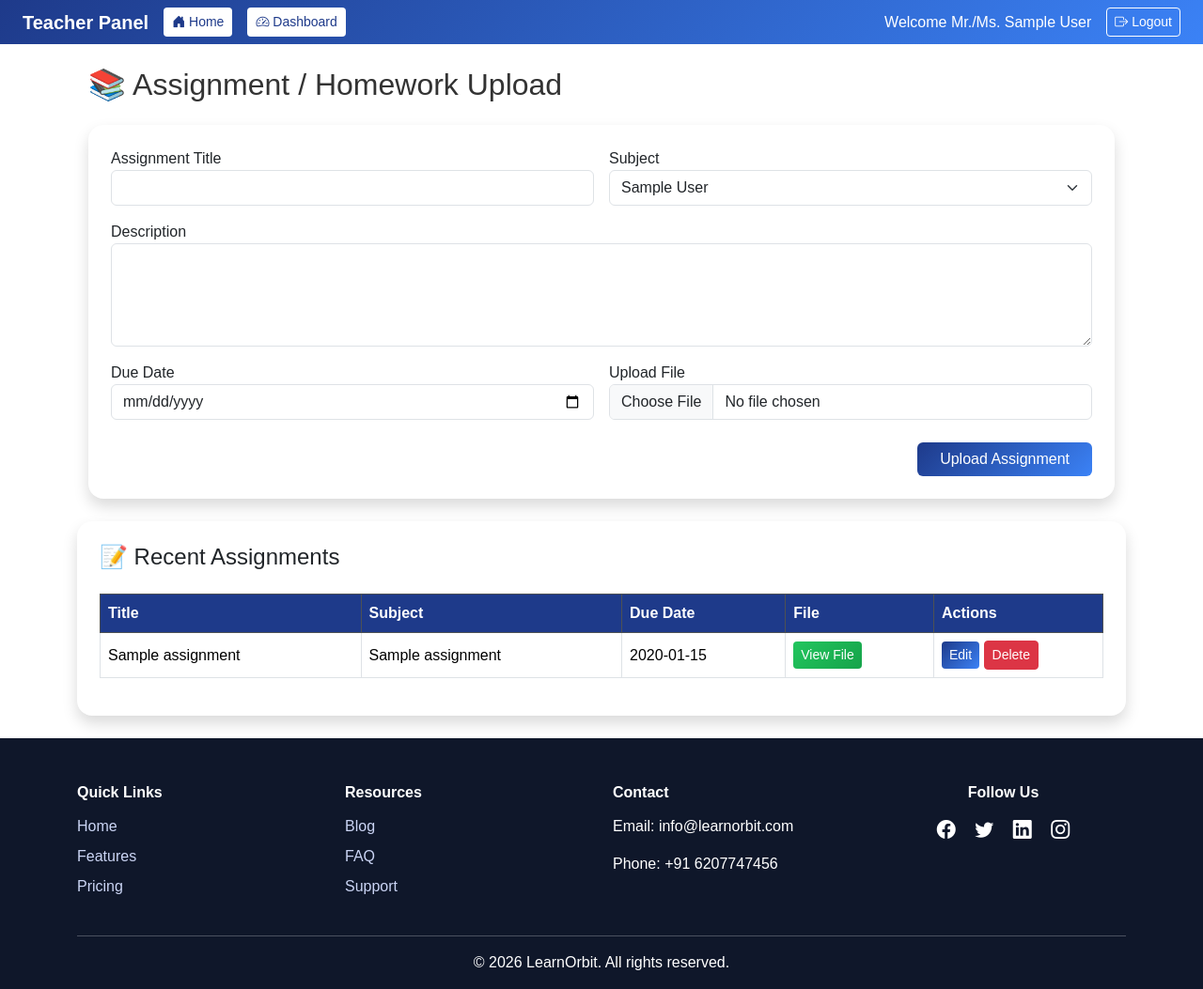
After one commit to abhi1kr2/sms, a Flask app: page /teacher_assignments in a window 1280 px wide. The commit adds this page. Shown: the whole page at 94% size. Run offline with Flask 3, Linux system fonts and the light colour scheme; the visitor is signed in with stand-in values (Sample User, id 1); tables that the repository leaves empty hold one stand-in row (values such as "Sample post"); some libraries are stand-ins or nearby versions.

Commit message:
Added code for teacher to create update and delete assignmets

```diff
--- a/app.py
+++ b/app.py
@@ -824,6 +824,205 @@ def teacher_analytics():
 
 
 
+
+#Start code for teacher assignment
+
+
+
+import os
+from werkzeug.utils import secure_filename
+
+
+@app.route("/teacher_assignments", methods=["GET", "POST"])
+def teacher_assignments():
+
+    if "teacher_id" not in session:
+        return redirect("/teacher_login")
+
+    conn = get_db()
+    cursor = conn.cursor(pymysql.cursors.DictCursor)
+
+    teacher_id = session["teacher_id"]
+
+    # ---------------- TEACHER INFO ----------------
+
+    cursor.execute("""
+        SELECT *
+        FROM teachers
+        WHERE tchr_id=%s
+    """, (teacher_id,))
+
+    teacher = cursor.fetchone()
+
+    message = None
+    msg_type = None
+
+    if request.method == "POST":
+
+        title = request.form.get("title")
+        description = request.form.get("description")
+        due_date = request.form.get("due_date")
+
+        subject_name = request.form.get("subject_name")
+
+        class_id = teacher["class_id"]
+
+        # ---------------- FILE UPLOAD ----------------
+
+        file = request.files.get("assignment_file")
+
+        filename = ""
+
+        if file and file.filename != "":
+
+            filename = secure_filename(file.filename)
+
+            os.makedirs(
+                "static/uploads/assignments",
+                exist_ok=True
+            )
+
+            file.save(
+                os.path.join(
+                    "static/uploads/assignments",
+                    filename
+                )
+            )
+
+        # ---------------- INSERT ----------------
+
+        cursor.execute("""
+            INSERT INTO assignments
+            (
+                teacher_id,
+                class_id,
+                subject_name,
+                title,
+                description,
+                due_date,
+                file_name
+            )
+            VALUES (%s,%s,%s,%s,%s,%s,%s)
+        """, (
+            teacher_id,
+            class_id,
+            subject_name,
+            title,
+            description,
+            due_date,
+            filename
+        ))
+
+        conn.commit()
+
+        message = "Assignment uploaded successfully!"
+        msg_type = "success"
+
+    # Teacher subjects
+    subjects = [
+        s.strip()
+        for s in teacher["subject"].split(",")
+    ]
+
+    # ---------------- RECENT ASSIGNMENTS ----------------
+
+    cursor.execute("""
+        SELECT *
+        FROM assignments
+        WHERE teacher_id=%s
+        ORDER BY id DESC
+    """, (teacher_id,))
+
+    assignments = cursor.fetchall()
+
+    conn.close()
+
+    return render_template(
+        "teacher_assignments.html",
+
+        teacher=teacher,
+        subjects=subjects,
+
+        assignments=assignments,
+
+        message=message,
+        msg_type=msg_type
+    )
+
+
+
+
+
+
+
+# ================= UPDATE ASSIGNMENT =================
+
+@app.route("/teacher_update_assignment/<int:id>", methods=["POST"])
+def teacher_update_assignment(id):
+
+    if "teacher_id" not in session:
+        return redirect("/teacher_login")
+
+    conn = get_db()
+    cursor = conn.cursor()
+
+    title = request.form.get("title")
+    description = request.form.get("description")
+    due_date = request.form.get("due_date")
+    subject_name = request.form.get("subject_name")
+
+    cursor.execute("""
+        UPDATE assignments
+
+        SET
+            title=%s,
+            description=%s,
+            due_date=%s,
+            subject_name=%s
+
+        WHERE id=%s
+    """, (
+        title,
+        description,
+        due_date,
+        subject_name,
+        id
+    ))
+
+    conn.commit()
+    conn.close()
+
+    return redirect("/teacher_assignments")
+
+
+# ================= DELETE ASSIGNMENT =================
+
+@app.route("/teacher_delete_assignment/<int:id>")
+def teacher_delete_assignment(id):
+
+    if "teacher_id" not in session:
+        return redirect("/teacher_login")
+
+    conn = get_db()
+    cursor = conn.cursor()
+
+    cursor.execute("""
+        DELETE FROM assignments
+        WHERE id=%s
+    """, (id,))
+
+    conn.commit()
+    conn.close()
+
+    return redirect("/teacher_assignments")
+
+
+
+
+
+
+
+#End Code for teacher assignment
 
 
 #Start Insert new marks only for student by teachers
--- /dev/null
+++ b/templates/teacher_assignments.html
@@ -0,0 +1,305 @@
+{% extends 'teacher_base.html' %}
+
+{% block content %}
+
+<div class="container mt-4">
+
+    <h2 class="mb-4">
+        📚 Assignment / Homework Upload
+    </h2>
+
+    {% if message %}
+    <div class="alert alert-{{ msg_type }}">
+        {{ message }}
+    </div>
+    {% endif %}
+
+    <!-- UPLOAD FORM -->
+
+    <div class="card shadow border-0 rounded-4 p-4 mb-4">
+
+        <form method="POST"
+            enctype="multipart/form-data">
+
+            <div class="row g-3">
+
+                <!-- TITLE -->
+
+                <div class="col-md-6">
+
+                    <label>Assignment Title</label>
+
+                    <input type="text"
+                        name="title"
+                        class="form-control"
+                        required>
+
+                </div>
+
+                <!-- SUBJECT -->
+
+                <div class="col-md-6">
+
+                    <label>Subject</label>
+
+                    <select name="subject_name"
+                            class="form-select"
+                            required>
+
+                        {% for sub in subjects %}
+                        <option value="{{ sub }}">
+                            {{ sub }}
+                        </option>
+                        {% endfor %}
+
+                    </select>
+
+                </div>
+
+                <!-- DESCRIPTION -->
+
+                <div class="col-12">
+
+                    <label>Description</label>
+
+                    <textarea name="description"
+                            class="form-control"
+                            rows="4"
+                            required></textarea>
+
+                </div>
+
+                <!-- DUE DATE -->
+
+                <div class="col-md-6">
+
+                    <label>Due Date</label>
+
+                    <input type="date"
+                        name="due_date"
+                        class="form-control"
+                        required>
+
+                </div>
+
+                <!-- FILE -->
+
+                <div class="col-md-6">
+
+                    <label>Upload File</label>
+
+                    <input type="file"
+                        name="assignment_file"
+                        class="form-control">
+
+                </div>
+
+            </div>
+
+            <div class="mt-4 text-end">
+
+                <button class="btn btn-primary px-4">
+                    Upload Assignment
+                </button>
+
+            </div>
+
+        </form>
+
+    </div>
+</div>
+
+    <!-- RECENT ASSIGNMENTS -->
+
+    <div class="card shadow border-0 rounded-4 p-4 mb-4">
+
+        <h4 class="mb-4">📝 Recent Assignments </h4>
+
+        <div class="table-responsive">
+            <table class="table table-bordered align-middle">
+                <thead class="table-dark">
+                    <tr>
+                        <th>Title</th>
+                        <th>Subject</th>
+                        <th>Due Date</th>
+                        <th>File</th>
+                        <th width="180">Actions</th>
+                    </tr>
+                </thead>
+
+                <tbody>
+
+                    {% for a in assignments %}
+
+                    <tr>
+                        <td> {{ a.title }} </td>
+                        <td> {{ a.subject_name }} </td>
+
+                        <td> {{ a.due_date }} </td>
+
+                        <td>
+                            {% if a.file_name %}
+
+                            <a href="{{ url_for('static', filename='uploads/assignments/' + a.file_name) }}"
+                            target="_blank"
+                            class="btn btn-sm btn-success">
+
+                                View File
+
+                            </a>
+
+                            {% else %}
+
+                            <span class="text-muted">
+                                No File
+                            </span>
+
+                            {% endif %}
+
+                        </td>
+                        <td>
+                            <!-- EDIT BUTTON -->
+
+                            <button class="btn btn-sm btn-primary"
+                                    data-bs-toggle="modal"
+                                    data-bs-target="#editModal{{ a.id }}">
+
+                                Edit
+
+                            </button>
+
+                            <!-- DELETE BUTTON -->
+
+                            <a href="/teacher_delete_assignment/{{ a.id }}"
+                            class="btn btn-sm btn-danger"
+                            onclick="return confirm('Delete this assignment?')">
+
+                                Delete
+
+                            </a>
+
+                        </td>
+
+                    </tr>
+                {% endfor %}
+                </tbody>
+
+            </table>
+
+        </div>
+
+    </div>
+
+
+
+
+
+<!-- EDIT MODAL -->
+{% for a in assignments %}
+    <div class="modal fade"
+        id="editModal{{ a.id }}"
+        tabindex="-1">
+
+        <div class="modal-dialog modal-lg">
+
+            <div class="modal-content">
+
+                <form method="POST"
+                    action="/teacher_update_assignment/{{ a.id }}">
+
+                    <!-- HEADER -->
+
+                    <div class="modal-header">
+
+                        <h5 class="modal-title">
+                            Edit Assignment
+                        </h5>
+
+                        <button type="button"
+                                class="btn-close"
+                                data-bs-dismiss="modal"></button>
+
+                    </div>
+
+                    <!-- BODY -->
+
+                    <div class="modal-body">
+                        <div class="row g-3">
+
+                            <!-- TITLE -->
+                            <div class="col-md-6">
+                                <label>Title</label>
+                                <input type="text" name="title" class="form-control" value="{{ a.title }}" required>
+                            </div>
+
+                            <!-- SUBJECT -->
+
+                            <div class="col-md-6">
+                                <label>Subject</label>
+
+                                <select name="subject_name"
+                                        class="form-select"
+                                        required>
+
+                                    {% for sub in subjects %}
+
+                                    <option value="{{ sub }}"
+                                        {% if sub == a.subject_name %}
+                                            selected
+                                        {% endif %}
+                                    >
+                                        {{ sub }}
+                                    </option>
+
+                                    {% endfor %}
+                                </select>
+                            </div>
+
+                            <!-- DESCRIPTION -->
+
+                            <div class="col-12">
+                                <label>Description</label>
+                                <textarea name="description"
+                                        class="form-control"
+                                        rows="4"
+                                        required>{{ a.description }}</textarea>
+                            </div>
+
+                            <!-- DUE DATE -->
+
+                            <div class="col-md-6">
+                                <label>Due Date</label>
+                                <input type="date"
+                                    name="due_date"
+                                    class="form-control"
+                                    value="{{ a.due_date }}"
+                                    required>
+
+                            </div>
+                        </div>
+                    </div>
+
+                    <!-- FOOTER -->
+
+                    <div class="modal-footer">
+                        <button type="button" class="btn btn-secondary" data-bs-dismiss="modal"> Close </button>
+                        <button class="btn btn-primary">  Update Assignment </button>
+                    </div>
+
+                </form>
+
+            </div>
+
+        </div>
+
+
+    </div>
+
+{% endfor %}
+
+
+
+
+
+
+{% endblock %}
--- a/templates/teacher_dashboard.html
+++ b/templates/teacher_dashboard.html
@@ -14,7 +14,11 @@
         📊 Analytics
     </a>
 </li>
-
+<li class="nav-item">
+    <a class="nav-link" href="/teacher_assignments">
+        📚 Assignments
+    </a>
+</li>
 <br><br>
 
 <a href="/teacher_add_marks">Add Marks Of Students</a> <br><br>
```
Also changed, not shown: schema.sql (+12 -0 lines).
